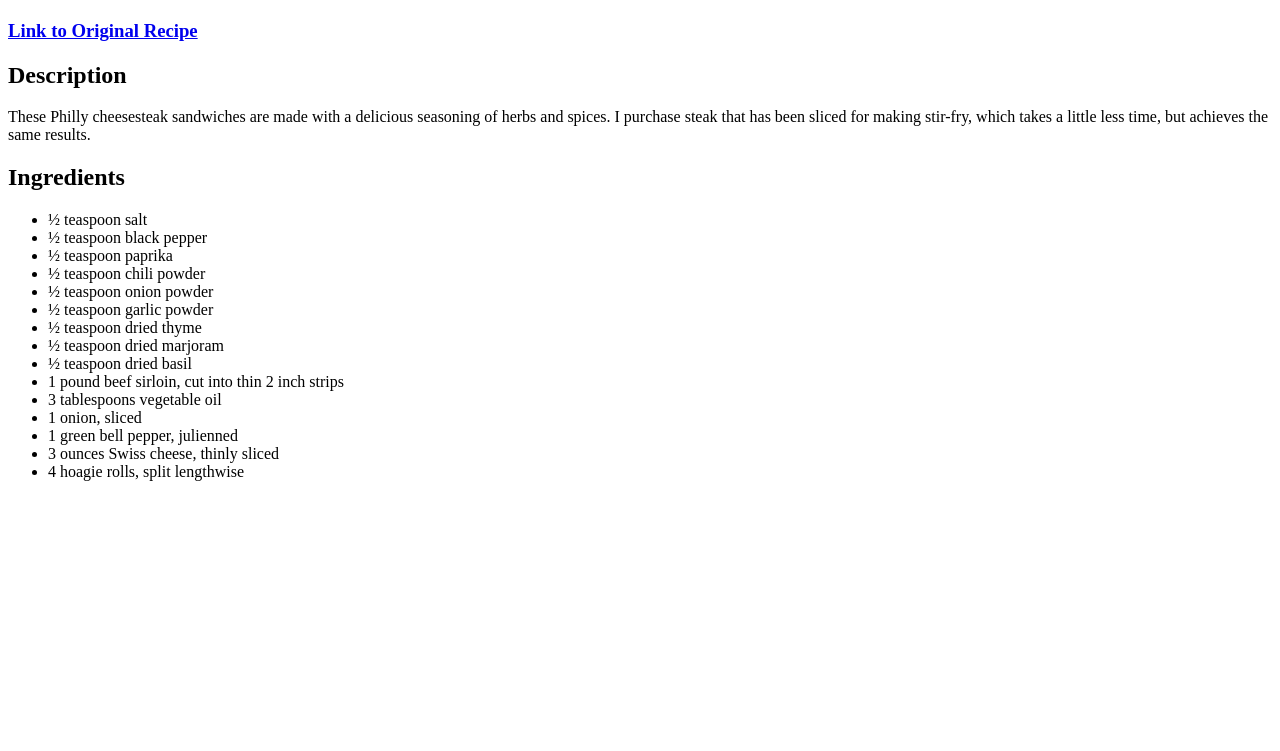
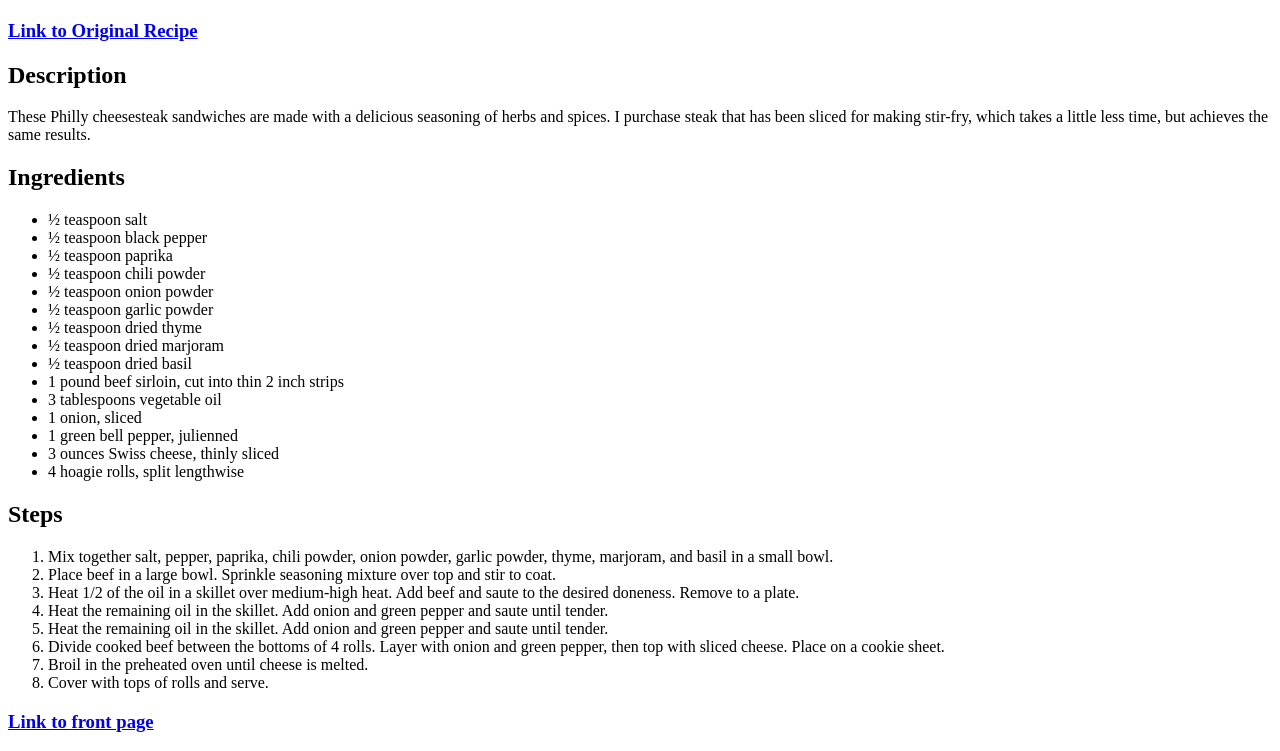
Before and after one commit to rcordova233TSLA/odin-recipes, a plain HTML site: page recipes/PhillySteak.html in a window 1280 px wide. Shown: the part 383-1134 px from the top of the page. Before the commit the page ends 880 px from the top, so only its background shows below. Drawn offline with Linux system fonts and the light colour scheme.

Commit message:
Add steps list, link to front page

```diff
--- a/recipes/PhillySteak.html
+++ b/recipes/PhillySteak.html
@@ -36,7 +36,21 @@
         <li>3 ounces Swiss cheese, thinly sliced</li>
         <li>4 hoagie rolls, split lengthwise</li>
     </ul>
-
-
+    <h2>Steps</h2>
+    <ol>
+        <li>Mix together salt, pepper, paprika, chili powder, onion powder, garlic powder, thyme, marjoram, and basil in a small bowl.</li>
+        <li>Place beef in a large bowl. Sprinkle seasoning mixture over top and stir to coat.</li>
+        <li>Heat 1/2 of the oil in a skillet over medium-high heat. Add beef and saute to the desired doneness. Remove to a plate.</li>
+        <li>Heat the remaining oil in the skillet. Add onion and green pepper and saute until tender.</li>
+        <li>Heat the remaining oil in the skillet. Add onion and green pepper and saute until tender.</li>
+        <li>Divide cooked beef between the bottoms of 4 rolls. Layer with onion and green pepper, then top with sliced cheese. Place on a cookie sheet.</li>
+        <li>Broil in the preheated oven until cheese is melted.</li>
+        <li>Cover with tops of rolls and serve.</li>
+    </ol>
+    <h3>
+        <a href="../index.html">
+            Link to front page
+        </a>
+    </h3>
 </body>
 </html>
```
